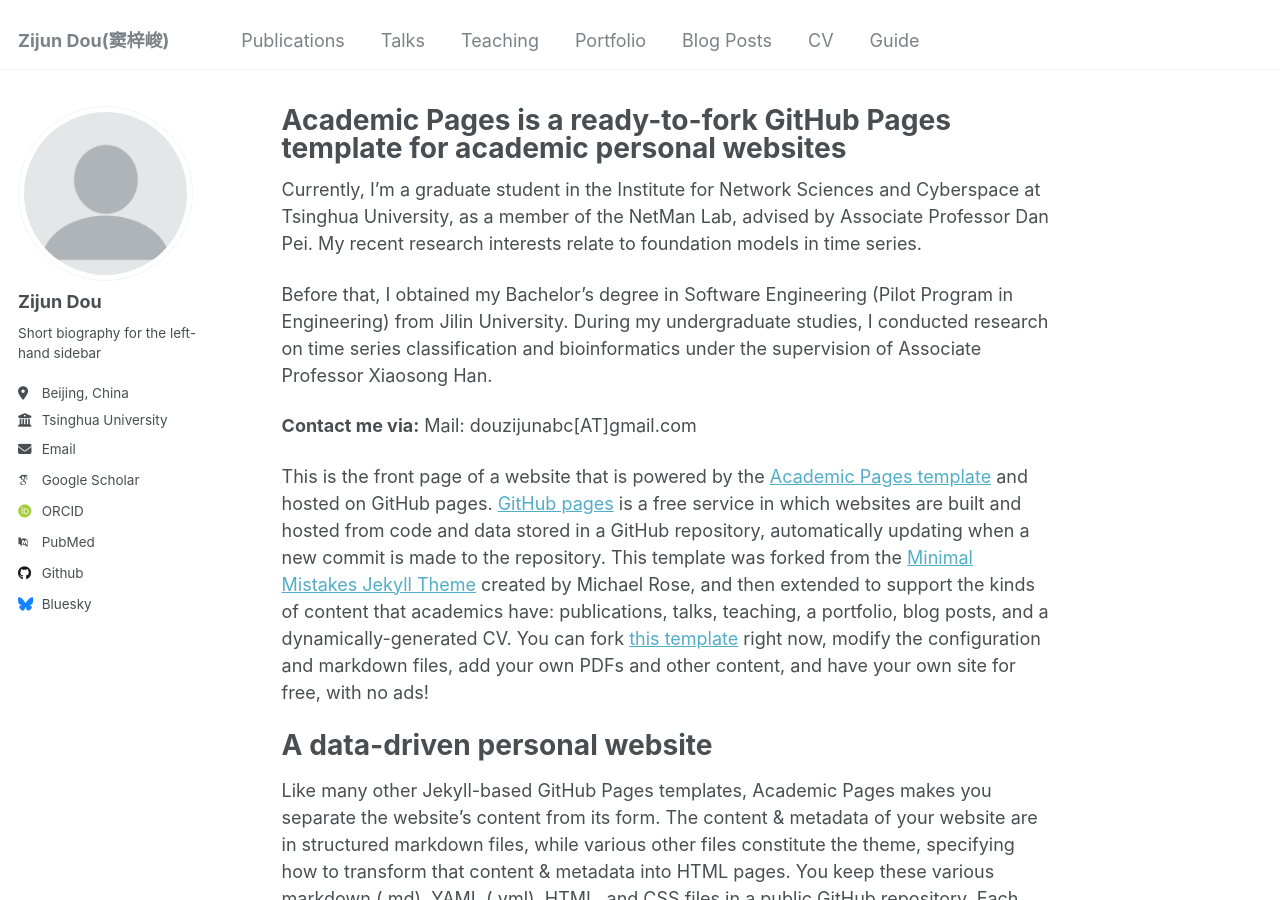
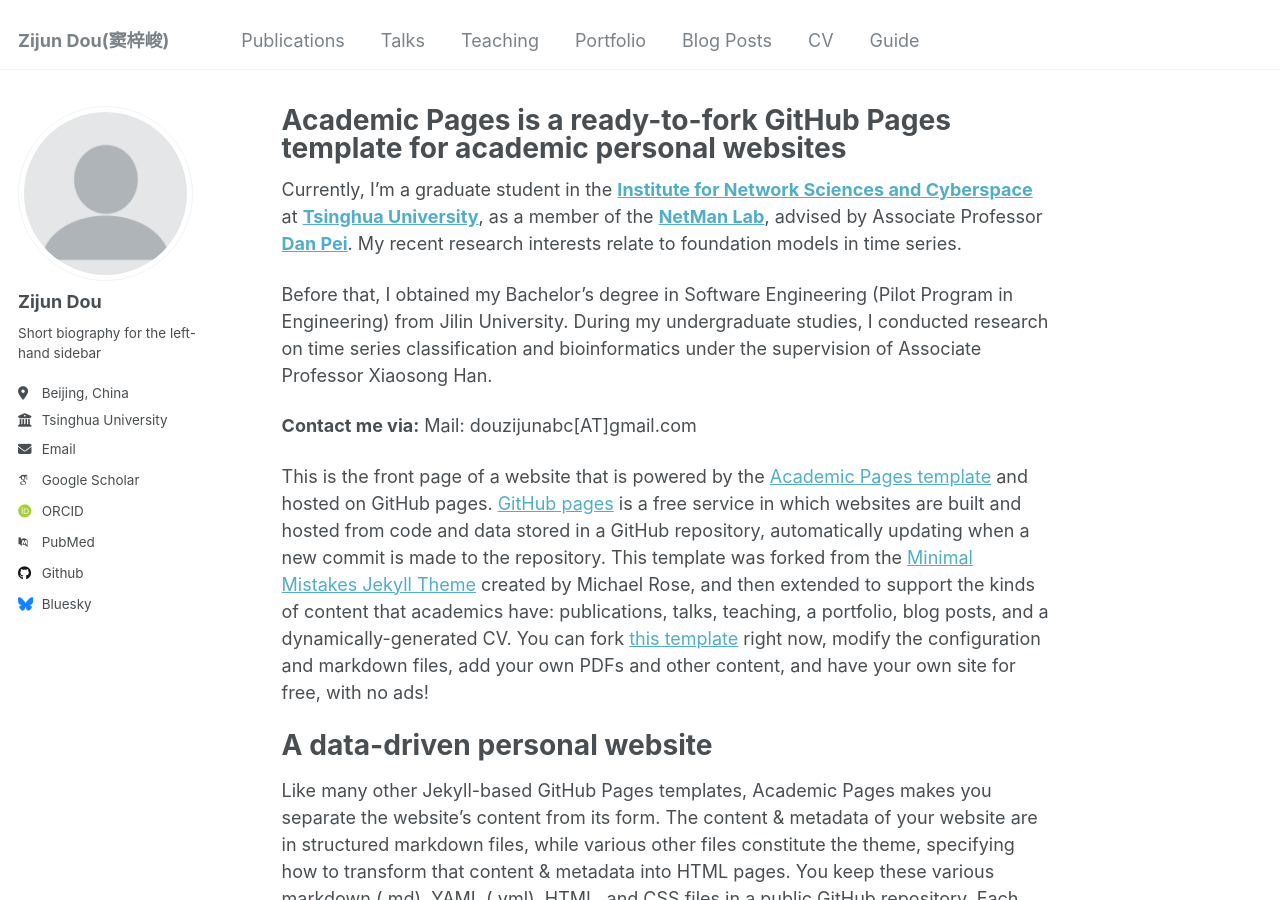
Before and after one commit to ROY-DOU/personal_homepage, a Jekyll site: the page built from _pages/about.md, in a window 1280 px wide and 900 px high. Built offline with Jekyll 4.4.1, drawn with Linux system fonts in a browser that asks for light colours; some web fonts are replaced; part of the change alters nothing that is shown.

```diff
--- a/_pages/about.md
+++ b/_pages/about.md
@@ -7,7 +7,7 @@ redirect_from:
   - /about.html
 ---
 
-Currently, I'm a graduate student in the Institute for Network Sciences and Cyberspace at Tsinghua University, as a member of the NetMan Lab, advised by Associate Professor Dan Pei. My recent research interests relate to foundation models in time series.
+Currently, I'm a graduate student in the [**Institute for Network Sciences and Cyberspace**](https://www.insc.tsinghua.edu.cn/) at [**Tsinghua University**](https://www.tsinghua.edu.cn/en/), as a member of the [**NetMan Lab**](https://netman.aiops.org/), advised by Associate Professor [**Dan Pei**](https://netman.aiops.org/~peidan/). My recent research interests relate to foundation models in time series.
 
 Before that, I obtained my Bachelor's degree in Software Engineering (Pilot Program in Engineering) from Jilin University. During my undergraduate studies, I conducted research on time series classification and bioinformatics under the supervision of Associate Professor Xiaosong Han.
 
```
